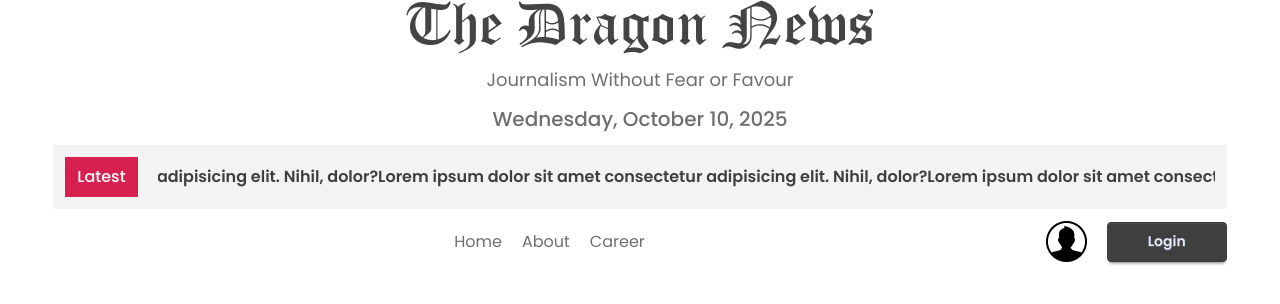
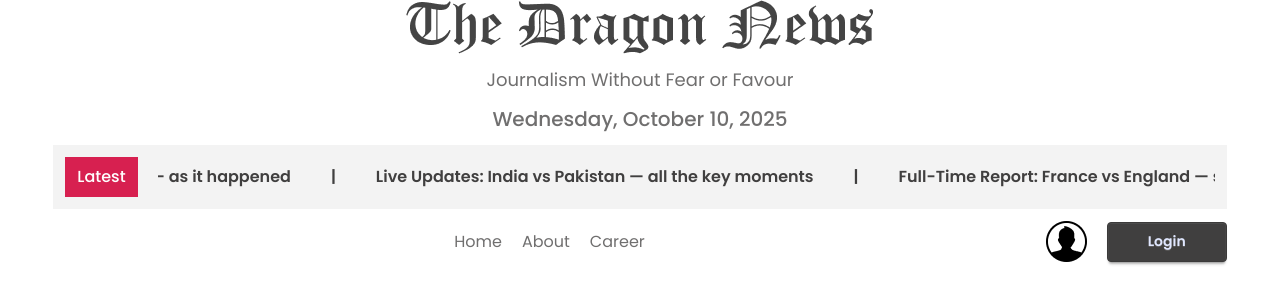
Before and after one commit to ashiqur0/dragon-news, a React (Vite) app: page / in a window 1280 px wide. Shown: the top 304 px of the page. Built offline with nearby package versions, Linux system fonts and the light colour scheme.

Commit message:
Update Latest News Section

```diff
--- a/src/components/LatestNews.jsx
+++ b/src/components/LatestNews.jsx
@@ -2,13 +2,29 @@ import React from 'react';
 import Marquee from 'react-fast-marquee';
 
 const LatestNews = () => {
+    const latestNews = [
+        'Match Highlights: Brazil vs Argentina — as it happened',
+        'Live Updates: India vs Pakistan — all the key moments',
+        'Full-Time Report: France vs England — score, stats & reactions',
+        'Match Recap: Portugal vs Netherlands — goals and key plays',
+        'Game Highlights: Italy vs Croatia — every goal and major chance',
+        'As It Happened: Belgium vs Switzerland — minute-by-minute report',
+        'Post-Match Summary: Japan vs South Korea — result and analysis',
+        'Instant Reaction: USA vs Mexico — how the game unfolded',
+        'Matchday Drama: Spain vs France — all goals and top moments',
+        'Breaking: Germany vs England — highlights and post-match thoughts',
+    ]
+
     return (
         <div className='flex items-center gap-5 bg-base-200 p-3'>
             <p className='font-medium text-base-100 bg-secondary px-3 py-2'>Latest</p>
-            <Marquee className='flex gap-5' pauseOnHover={true} speed={60}>
-                <p className='font-semibold text-primary'>Lorem ipsum dolor sit amet consectetur adipisicing elit. Nihil, dolor?</p>
-                <p className='font-semibold text-primary'>Lorem ipsum dolor sit amet consectetur adipisicing elit. Nihil, dolor?</p>
-                <p className='font-semibold text-primary'>Lorem ipsum dolor sit amet consectetur adipisicing elit. Nihil, dolor?</p>
+            <Marquee pauseOnHover={true} speed={60}>
+                {
+                    latestNews.map(news => <div key={news} className='flex font-semibold text-primary'>
+                        <p className='mx-5'>{news}</p>
+                        <p className='mx-5'>|</p>
+                    </div>)
+                }
             </Marquee>
         </div>
     );
--- a/src/components/Navbar.jsx
+++ b/src/components/Navbar.jsx
@@ -10,7 +10,7 @@ const Navbar = () => {
     </>
 
     return (
-        <div className='flex justify-between'>
+        <div className='flex justify-between items-center'>
             <div className=""></div>
 
             <div className="nav flex items-center gap-5 text-accent">
```
